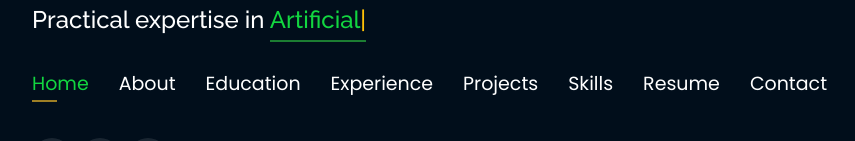
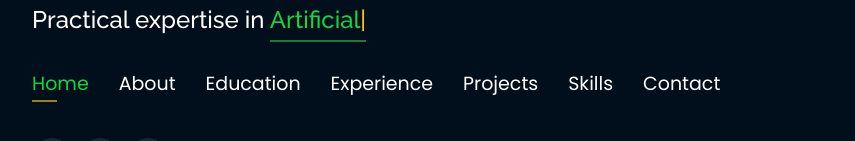
Before and after one commit to mihir9795/github.io, a plain HTML site: page index.html in a window 1280 px wide. Shown: the part 342-483 px from the top of the page, without its empty margins (53-908 px from the left). Drawn offline with nearby package versions, Linux system fonts and the light colour scheme.

Commit message:
Update index.html

```diff
--- a/index.html
+++ b/index.html
@@ -74,7 +74,7 @@
 <!--          <li><a href="#projects"> <span>Projects</span></a></li>-->
           <li><a href="#portfolio"> <span>Projects</span></a></li>
           <li><a href="#skills"> <span>Skills</span></a></li>
-          <li><a href="https://github.com/mihir9795/mihir9795.github.io/blob/master/Resume/MihirTrivedi.pdf" target="_blank"> <span>Resume</span></a></li>
+<!--           <li><a href="https://github.com/mihir9795/mihir9795.github.io/blob/master/Resume/MihirTrivedi.pdf" target="_blank"> <span>Resume</span></a></li> -->
           <!-- <li><a href="#links"> <span>Resume & Links</span></a></li> -->
           <li><a href="#contacts"> <span>Contact</span></a></li>
 
```
